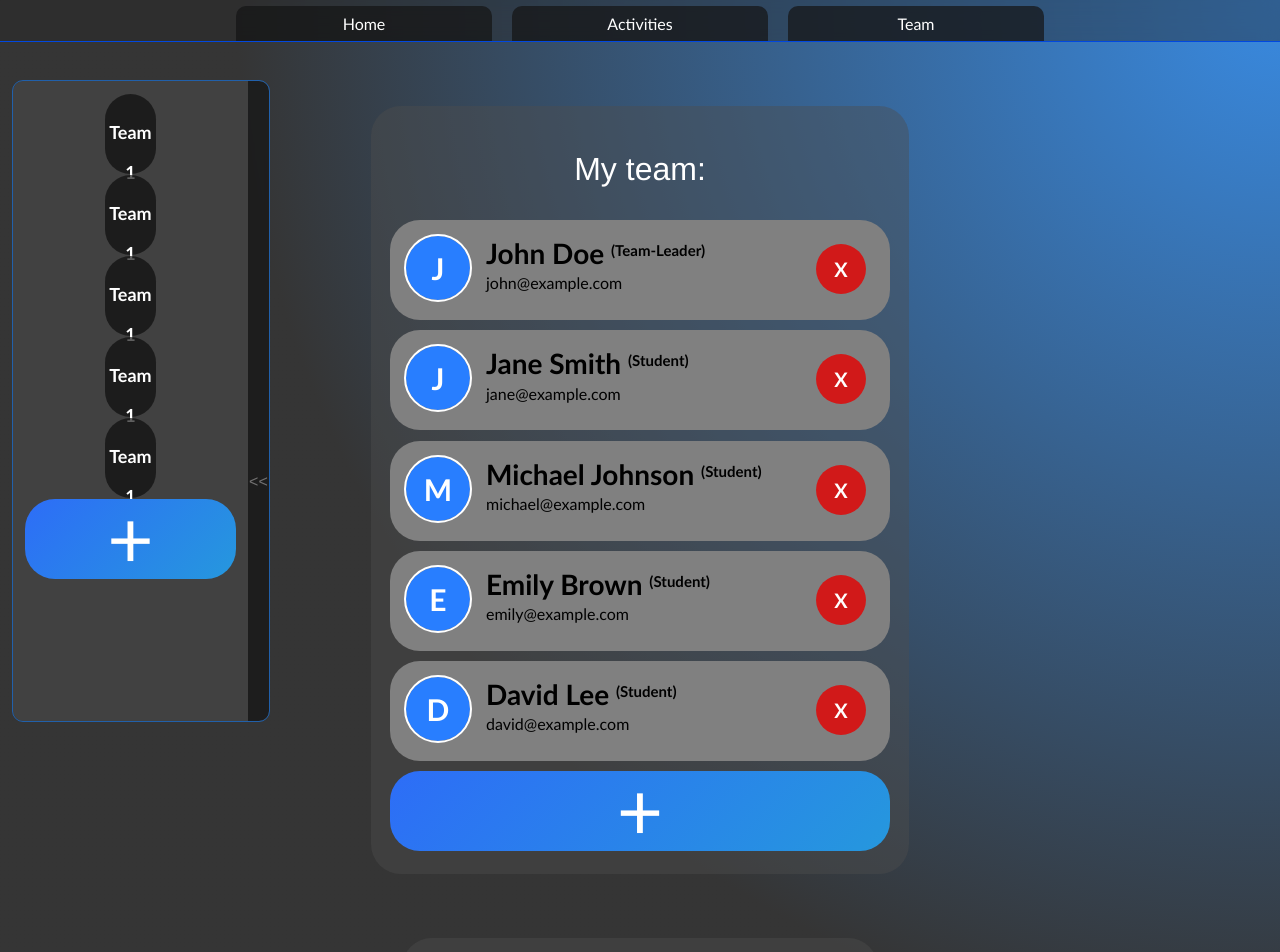
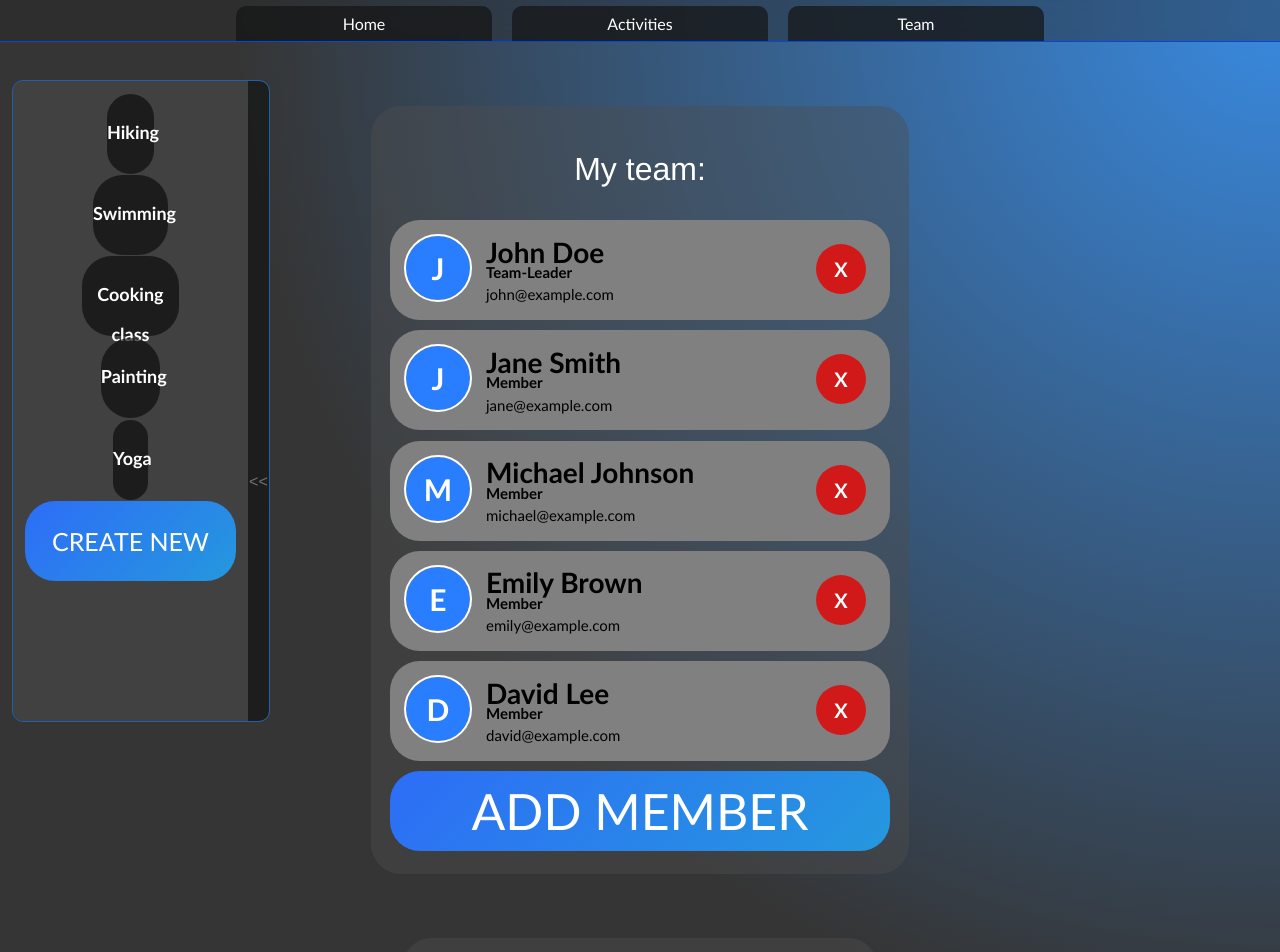
Before and after one commit to lamzaone/angular-FE, an Angular app: page / in a window 1280 px wide. Shown: the top 952 px of the page. Built offline with nearby package versions, Linux system fonts and the light colour scheme.

Commit message:
correct content displaying now in sidebar, tweaked the team card layout

```diff
--- a/src/app/Sidemenu/side-menu-card/side-menu-card.component.html
+++ b/src/app/Sidemenu/side-menu-card/side-menu-card.component.html
@@ -1,3 +1,3 @@
 <div class = "container">
-    <p>Team 1</p>
+    <p>{{name}}</p>
 </div>
--- a/src/app/Sidemenu/side-menu-card/side-menu-card.component.ts
+++ b/src/app/Sidemenu/side-menu-card/side-menu-card.component.ts
@@ -1,4 +1,4 @@
-import { Component } from '@angular/core';
+import { Component, Input } from '@angular/core';
 
 @Component({
   selector: 'app-side-menu-card',
@@ -6,5 +6,5 @@ import { Component } from '@angular/core';
   styleUrls: ['./side-menu-card.component.scss']
 })
 export class SideMenuCardComponent {
-
+  @Input() name!: string;
 }
--- a/src/app/Sidemenu/side-menu-list/side-menu-list.component.html
+++ b/src/app/Sidemenu/side-menu-list/side-menu-list.component.html
@@ -1,12 +1,6 @@
 <div class="sidemenu" (click)="$event.stopPropagation()">
-    <app-side-menu-card></app-side-menu-card>
-
-    <app-side-menu-card></app-side-menu-card>
-
-    <app-side-menu-card></app-side-menu-card>
-    <app-side-menu-card></app-side-menu-card>
-    <app-side-menu-card></app-side-menu-card>
-    <app-add-activity-card class="container"></app-add-activity-card>
+    <app-side-menu-card *ngFor="let activitiy of activities" [name]="activitiy.name"></app-side-menu-card>
+    <app-add-activity-card class="container" [text]="'CREATE NEW'"></app-add-activity-card>
 </div>
 <div class="pullbar" (click)="moveContainerLeft()">
     {{symbol}}
--- a/src/app/Sidemenu/side-menu-list/side-menu-list.component.scss
+++ b/src/app/Sidemenu/side-menu-list/side-menu-list.component.scss
@@ -56,6 +56,7 @@
 :host ::ng-deep app-add-activity-card .container{
     min-width: 0px;
     width: 100%;
+    font-size: 25px;
 
     &:hover{
         transform: translateY(-2px);
@@ -65,4 +66,9 @@
         width: 102%;
     }
 
+    & p {
+        display: block;
+        margin-top: 115px;
+      }
+
   }
--- a/src/app/Sidemenu/side-menu-list/side-menu-list.component.ts
+++ b/src/app/Sidemenu/side-menu-list/side-menu-list.component.ts
@@ -1,11 +1,20 @@
 import { Component } from '@angular/core';
-
+import { Activities } from 'src/app/activities';
 @Component({
   selector: 'app-side-menu-list',
   templateUrl: './side-menu-list.component.html',
   styleUrls: ['./side-menu-list.component.scss']
 })
 export class SideMenuListComponent {
+
+  activities: Activities[] = [
+    new Activities(1, "Hiking"),
+    new Activities(2, "Swimming"),
+    new Activities(3, "Cooking class"),
+    new Activities(4, "Painting"),
+    new Activities(5, "Yoga")
+  ];
+
   containerPosition = 0; // Initial position value (0 means no movement)
   open:boolean = true;
   symbol:string = '<<';
--- a/src/app/Teams/team-card/team-card.component.html
+++ b/src/app/Teams/team-card/team-card.component.html
@@ -3,8 +3,9 @@
       <span>{{ user.name[0] }}</span>
     </div>
     <div class="team-card-details">
-      <h1>{{ user.name }} <span class="role">({{ user.role }})</span></h1>
-      <p>{{ user.email }}</p>
+      <h1>{{ user.name }}</h1>
+      <p><span class="role" id="bold">{{ user.role }}</span></p>
+      <p><span class="role">{{ user.email }}</span></p>
     </div>
     <span class="kick-button">X</span>
   </div>
--- a/src/app/Teams/team-card/team-card.component.scss
+++ b/src/app/Teams/team-card/team-card.component.scss
@@ -12,17 +12,16 @@
     min-width: 300px;
     height: 80px;
     transition: all 0.2s ease-in-out;
+    min-width: 500px;
+    height: 100px;
+    display: inline-flex;
 
     &:hover {
         transform: translateY(-2px);
         outline: 2px solid rgba(150, 150, 150, 0.788)
     }
 }
-.container {
-    min-width: 500px;
-    height: 100px;
-    display: inline-flex;
-}
+
 
 
 .team-card {
@@ -58,7 +57,7 @@
     &-details h1{
         margin: 0;
         padding: 0;
-        margin-top: 1rem;
+        margin-top: 0.9rem;
         margin-left: 1rem;
         font-size: 28px;
     }
@@ -95,7 +94,11 @@
 
   .role {
     margin: 0;
+    line-height:0px;
     position: relative;
-    top: -0.5rem;
     font-size: 15px;
+    top: -0.6rem;
+    &#bold{
+        font-weight: 1000;
+    }
   }
--- a/src/app/Teams/team-list/team-list.component.html
+++ b/src/app/Teams/team-list/team-list.component.html
@@ -1,3 +1,3 @@
 <p>My team:</p>
 <app-team-card *ngFor="let user of users" [user]="user"> {{user.name}}</app-team-card>
-<app-add-activity-card> + </app-add-activity-card>
+<app-add-activity-card [text]="'ADD MEMBER'"> + </app-add-activity-card>
--- a/src/app/Teams/team-list/team-list.component.scss
+++ b/src/app/Teams/team-list/team-list.component.scss
@@ -21,6 +21,16 @@ p{
     text-align: center;
 }
 
-:host ::ng-deep app-add-activity-card .container {
-    min-width: 500px;
+
+:host ::ng-deep{
+    &app-add-activity-card .container{
+        min-width: 500px;
+        font-size: 50px;
+
+        & p {
+            display: block;
+            margin-top: 100px;
+          }
+
+    }
 }
--- a/src/app/Teams/team-list/team-list.component.ts
+++ b/src/app/Teams/team-list/team-list.component.ts
@@ -10,9 +10,9 @@ export class TeamListComponent {
 
   users: User[] = [
     new User(1, "John Doe", "john@example.com", "Team-Leader"),
-    new User(2, "Jane Smith", "jane@example.com", "Student"),
-    new User(3, "Michael Johnson", "michael@example.com", "Student"),
-    new User(4, "Emily Brown", "emily@example.com", "Student"),
-    new User(5, "David Lee", "david@example.com", "Student"),
+    new User(2, "Jane Smith", "jane@example.com", "Member"),
+    new User(3, "Michael Johnson", "michael@example.com", "Member"),
+    new User(4, "Emily Brown", "emily@example.com", "Member"),
+    new User(5, "David Lee", "david@example.com", "Member"),
   ];
 }
--- a/src/app/add-card/add-activity-card.component.html
+++ b/src/app/add-card/add-activity-card.component.html
@@ -1,4 +1,4 @@
 
 <div class="container">
-    <p> + </p>
+    <p>{{text}}</p>
 </div>
--- a/src/app/add-card/add-activity-card.component.ts
+++ b/src/app/add-card/add-activity-card.component.ts
@@ -1,4 +1,4 @@
-import { Component } from '@angular/core';
+import { Component, Input } from '@angular/core';
 
 @Component({
   selector: 'app-add-activity-card',
@@ -7,5 +7,5 @@ import { Component } from '@angular/core';
 
 })
 export class AddActivityCardComponent {
-
+  @Input() text:string = '+';
 }
```
